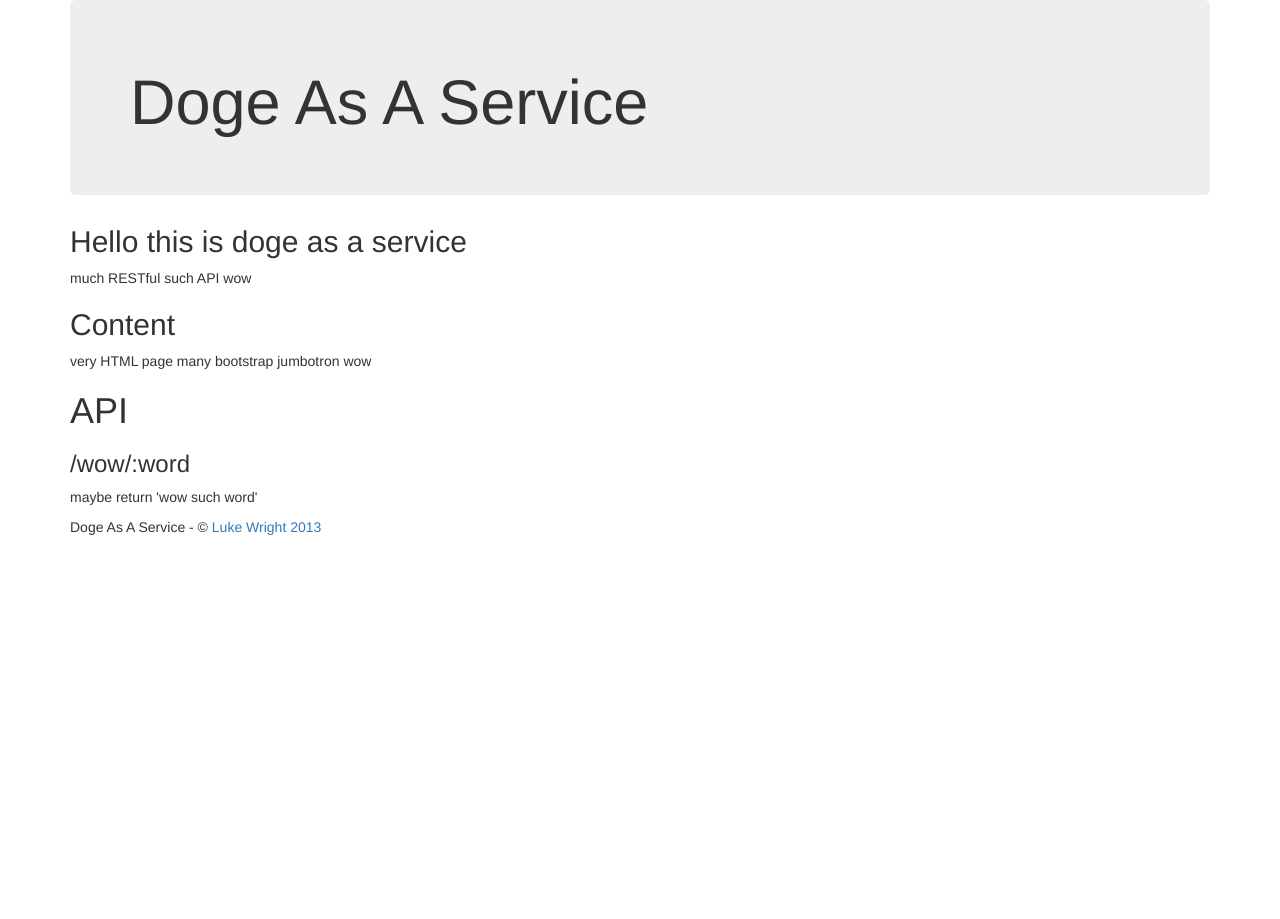
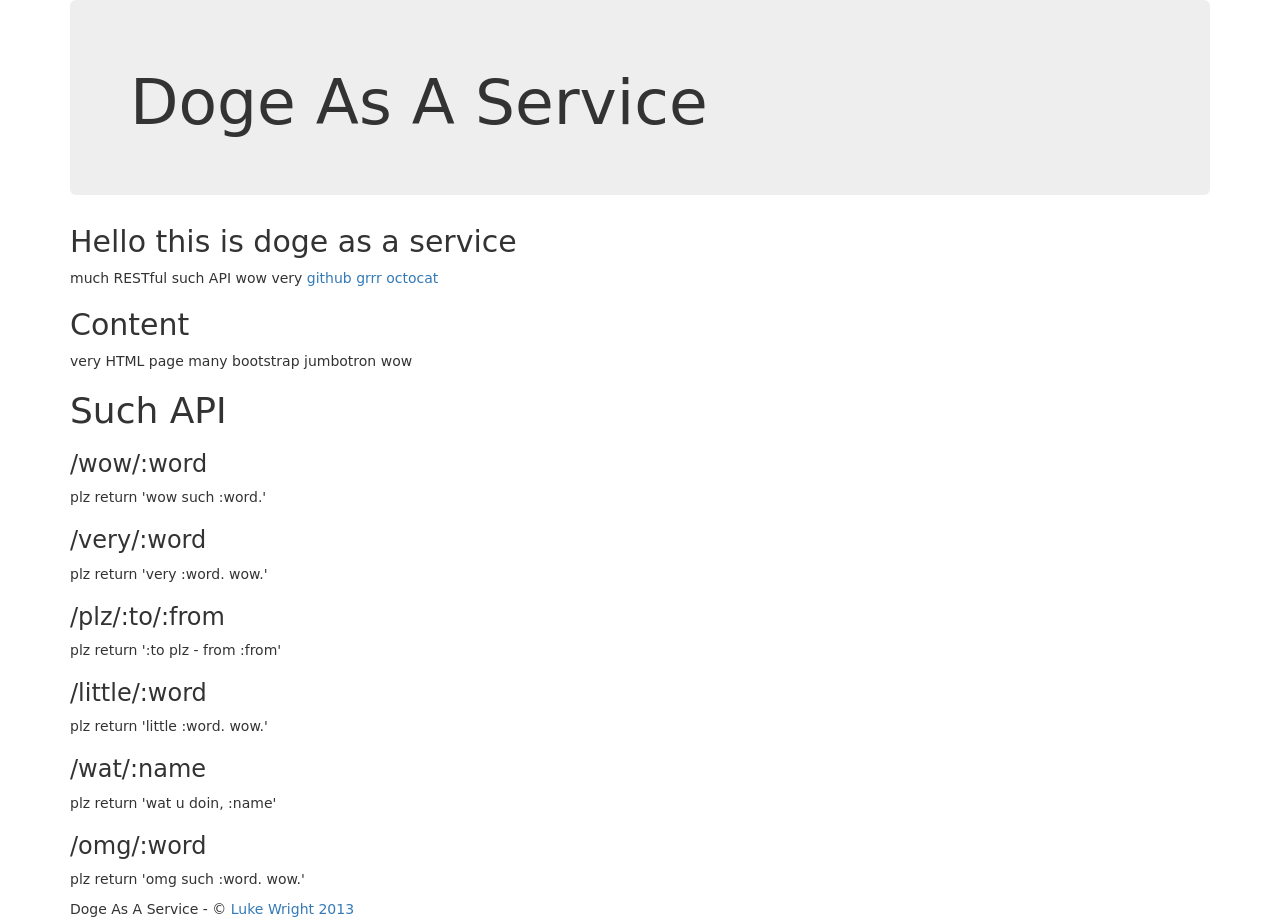
Before and after one commit to simplyluke/daas, a Flask app: page / in a window 1280 px wide. Before the commit the page ends 535 px from the top, so only its background shows below. Run offline with Flask 2, Linux system fonts and the light colour scheme; some libraries are stand-ins or nearby versions.

Commit message:
such comic sans. wow.

```diff
--- /dev/null
+++ b/static/custom.css
@@ -0,0 +1,3 @@
+body, h1, h2, h3, h4, h5, h6 {
+  font-family: 'Comic Sans MS', cursive, sans-serif;
+}
--- a/templates/base.html
+++ b/templates/base.html
@@ -4,6 +4,7 @@
     <title>{% block title %}{% endblock %}</title>
     <meta name="viewport" content="width=device-width, initial-scale=1.0">
     <link rel="stylesheet" href="//netdna.bootstrapcdn.com/bootstrap/3.0.2/css/bootstrap.min.css">
+    <link rel="stylesheet" href="{{ url_for('static', filename='custom.css') }}">
     <!-- HTML5 Shim and Respond.js IE8 support of HTML5 elements and media queries -->
     <!-- WARNING: Respond.js doesn't work if you view the page via file:// -->
     <!--[if lt IE 9]>
--- a/templates/index.html
+++ b/templates/index.html
@@ -5,11 +5,20 @@
    <h1>Doge As A Service</h1>
   </div>
   <h2>Hello this is doge as a service</h2>
-  <p>much RESTful such API wow</p>
+  <p>much RESTful such API wow very <a href="//github.com/simplyluke/daas">github grrr octocat</a></p>
   <h2>Content</h2>
   <p>very HTML page many bootstrap jumbotron wow</p>
-  <h1>API</h1>
+  <h1>Such API</h1>
   <h3>/wow/:word</h3>
-  <p>maybe return 'wow such word'</p>
-
+  <p>plz return 'wow such :word.'</p>
+  <h3>/very/:word</h3>
+  <p>plz return 'very :word. wow.'</p>
+  <h3>/plz/:to/:from</h3>
+  <p>plz return ':to plz - from :from'</p>
+  <h3>/little/:word</h3>
+  <p>plz return 'little :word. wow.'</p>
+  <h3>/wat/:name</h3>
+  <p>plz return 'wat u doin, :name'</p>
+  <h3>/omg/:word</h3>
+  <p>plz return 'omg such :word. wow.'</p>
 {% endblock %}
```
